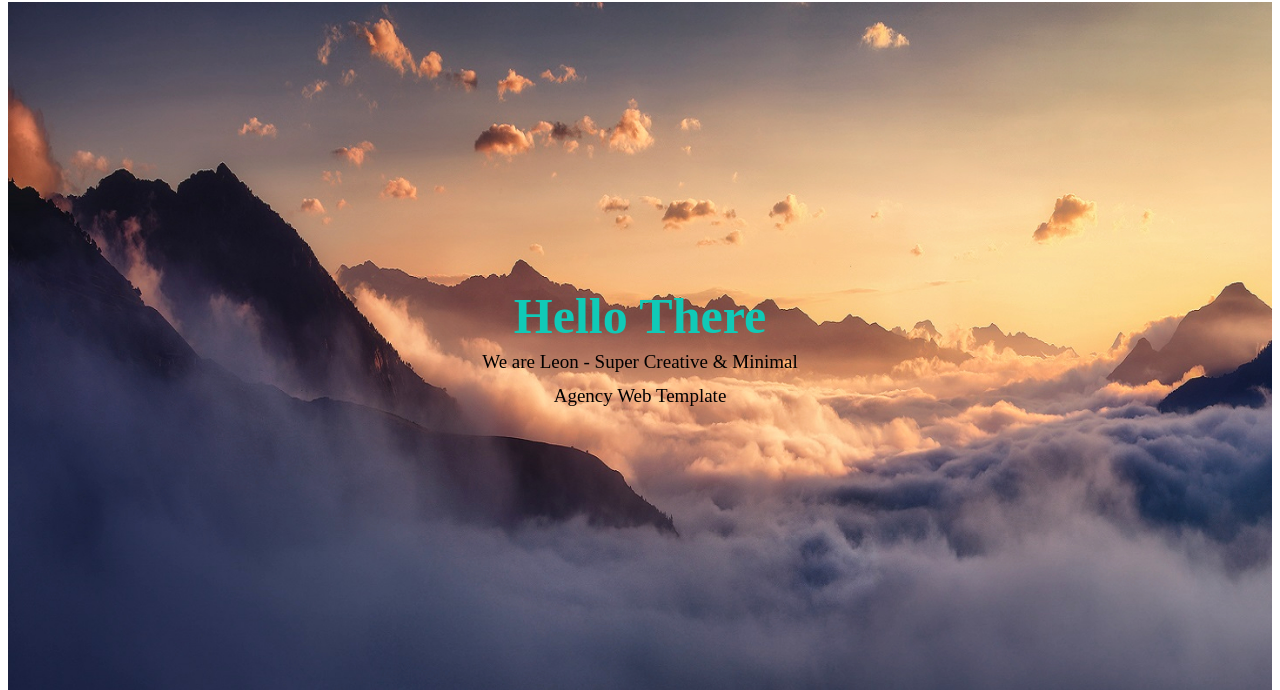
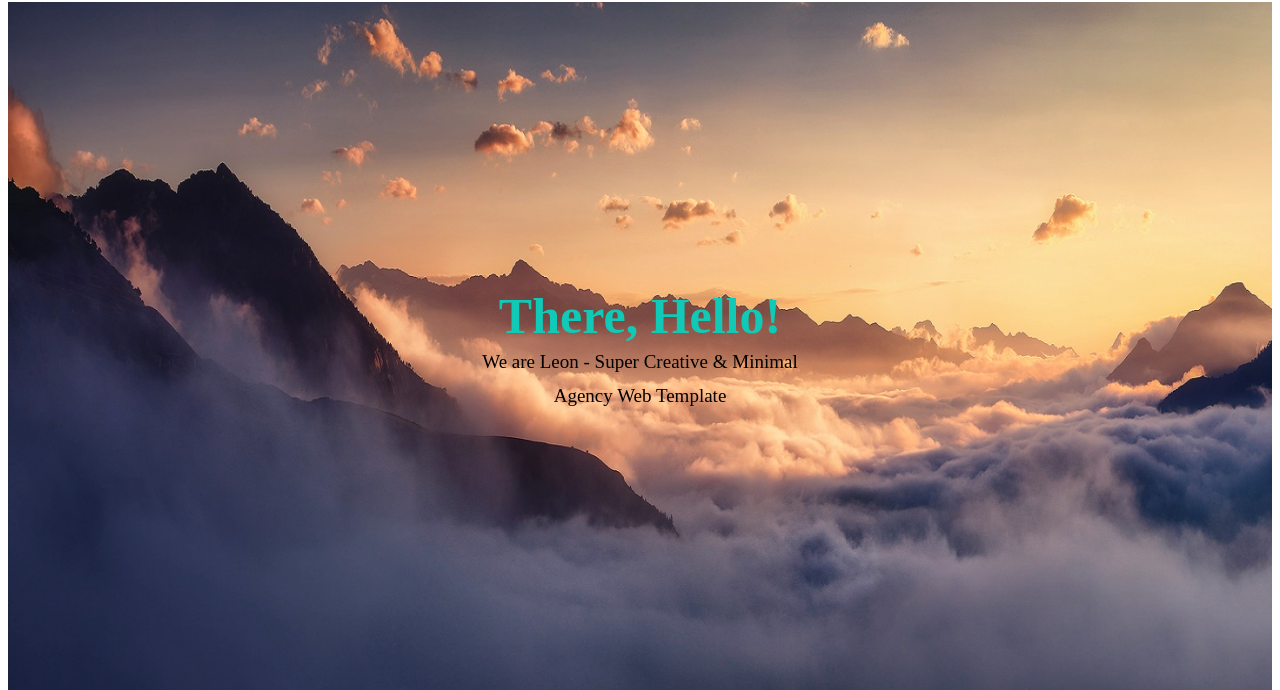
Before and after one commit to ahmedgomaaa/land-page, a plain HTML site: page index.html in a window 1280 px wide. Shown: the part 110-800 px from the top of the page. Drawn offline with Linux system fonts and the light colour scheme.

Commit message:
minor change

```diff
--- a/index.html
+++ b/index.html
@@ -32,7 +32,7 @@
      <!-- Start Landing -->
         <div class="landing">
             <div class="intro-text">
-                <h1>Hello There</h1>
+                <h1>There, Hello!</h1>
                 <p>We are Leon - Super Creative & Minimal Agency Web Template</p>
             </div>
 
```
